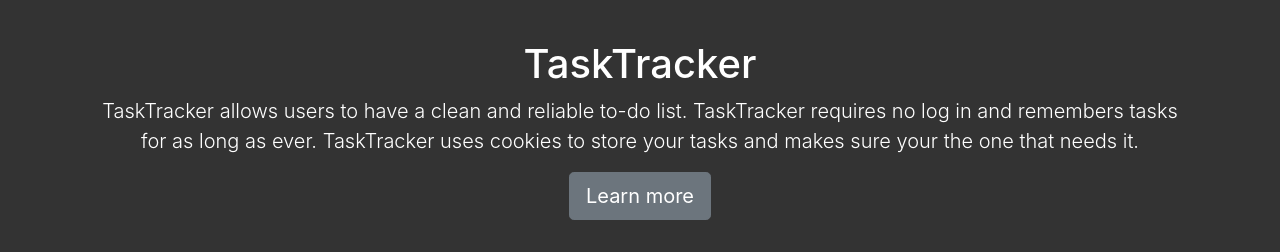
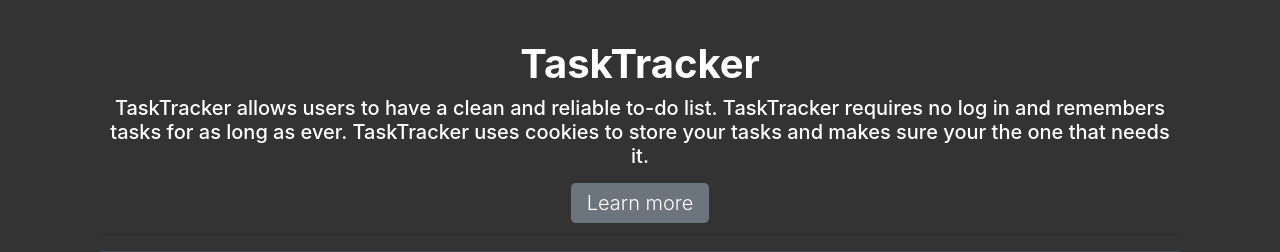
Before and after one commit to PaulMcPython18/TaskTracker, a Flask app: page / in a window 1280 px wide. Shown: the part 80-332 px from the top of the page. Run offline with Flask 2, Linux system fonts and the light colour scheme; some libraries are stand-ins or nearby versions.

Commit message:
Update index.html

```diff
--- a/templates/index.html
+++ b/templates/index.html
@@ -5,9 +5,9 @@
     <meta charset="UTF-8">
     <meta name="viewport" content="width=device-width, initial-scale=1.0">
     <meta http-equiv="X-UA-Compatible" content="ie=edge">
-    <meta name="google-site-verification" content="ENQ9n1V4rvA6leMytUmttgBGMMBaH5NBZXMNwnWZDg0" />
     <meta name="description" content="TaskTracker is a website to store your tasks and chores. TaskTracker does not require users to log in as they store the tasks with cookies. A tool to store information. Come back every once in a while and mark off what you have finished.">
     <title>TaskTracker - Write down and keep track of tasks for the day</title>
+    <link rel='shortcut icon' type='image/x-icon' href='/favicon.ico' />
     <link rel="stylesheet" href="https://stackpath.bootstrapcdn.com/bootstrap/4.3.1/css/bootstrap.min.css">
 </head>
 
@@ -17,10 +17,10 @@
             <div class="container">
 
   <main role="main" class="inner cover">
-    <h1 class="cover-heading" style="margin-top: 1em;">TaskTracker</h1>
-    <p class="lead">TaskTracker allows users to have a clean and reliable to-do list. TaskTracker requires no log in and remembers tasks for as long as ever. TaskTracker uses cookies to store your tasks and makes sure your the one that needs it.</p>
+    <strong><h1 class="cover-heading" style="margin-top: 1em;"><b>TaskTracker</b></h1></strong>
+    <h2 style="font-size: 20px; margin-bottom: 1em;">TaskTracker allows users to have a clean and reliable to-do list. TaskTracker requires no log in and remembers tasks for as long as ever. TaskTracker uses cookies to store your tasks and makes sure your the one that needs it.</h2>
     <p class="lead">
-      <a href="#" class="btn btn-lg btn-secondary" style="margin-bottom: 1em;">Learn more</a>
+      <a href="#" class="bt n btn-lg btn-secondary" style="margin-bottom: 1em;">Learn more</a>
         <hr style="color: white;">
     </p>
       <table class="table table-dark" style="border-radius: 10px;">
```
